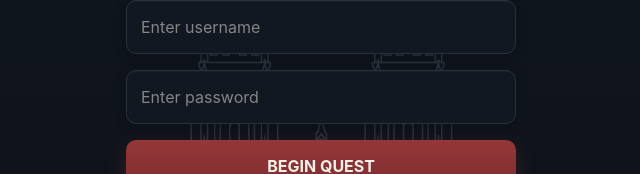
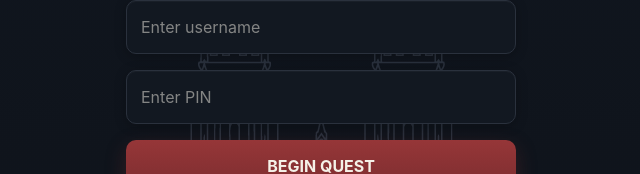
Before and after one commit to DevJWPlat/york-quest, a Vue app: page / in a window 1280 px wide. Shown: the part 424-598 px from the top of the page, without its empty margins (319-959 px from the left). Built offline with nearby package versions, Linux system fonts and the light colour scheme.

Commit message:
Update LoginForm to use numeric input for password: change input type to numeric, update placeholder to "Enter PIN", and add pattern attribute for better user experience.

```diff
--- a/src/components/auth/LoginForm.vue
+++ b/src/components/auth/LoginForm.vue
@@ -52,7 +52,9 @@ function handleSubmit() {
     <AppInput
       v-model="password"
       type="password"
-      placeholder="Enter password"
+      inputmode="numeric"
+      pattern="[0-9]*"
+      placeholder="Enter PIN"
     />
 
     <p v-if="error" class="error">{{ error }}</p>
```
